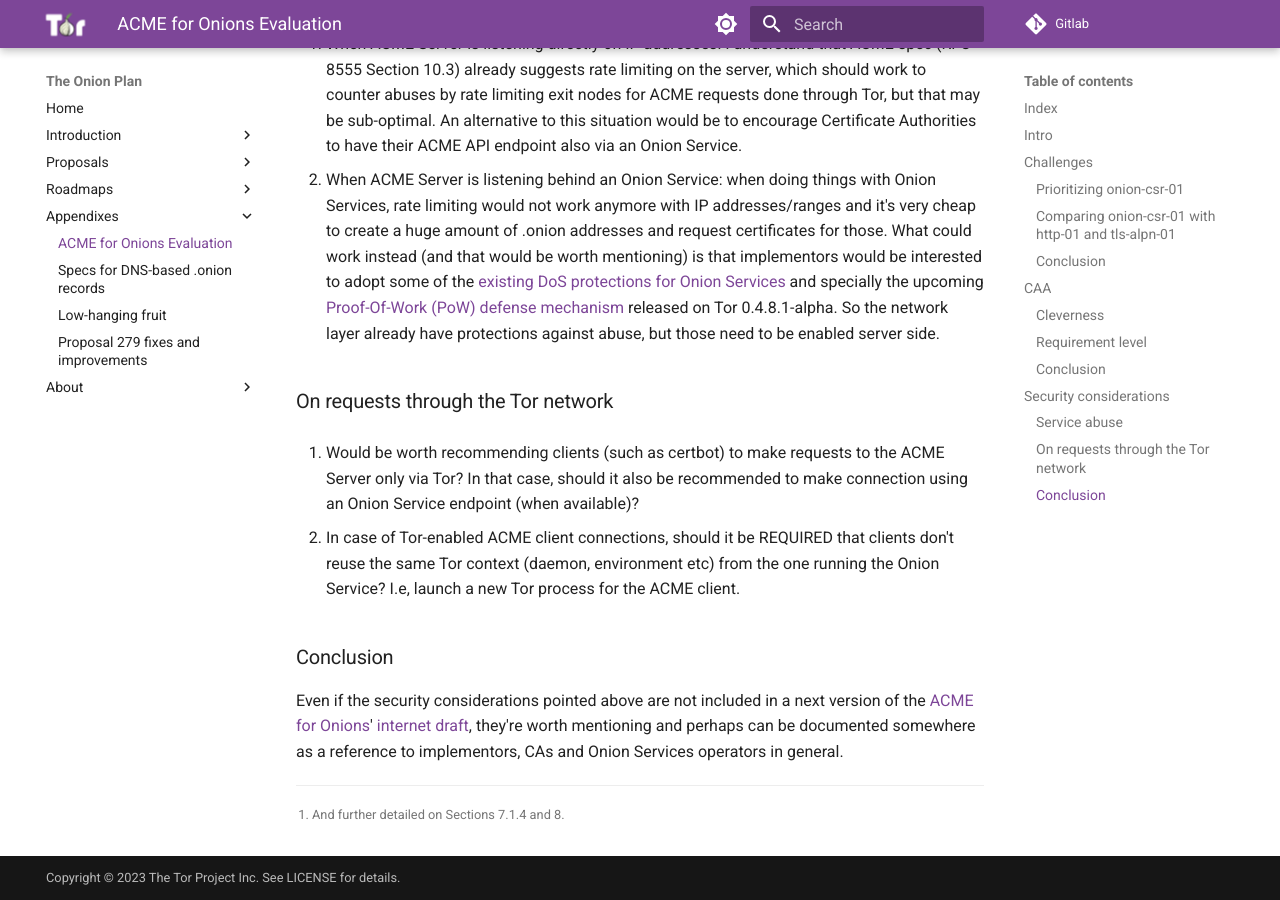
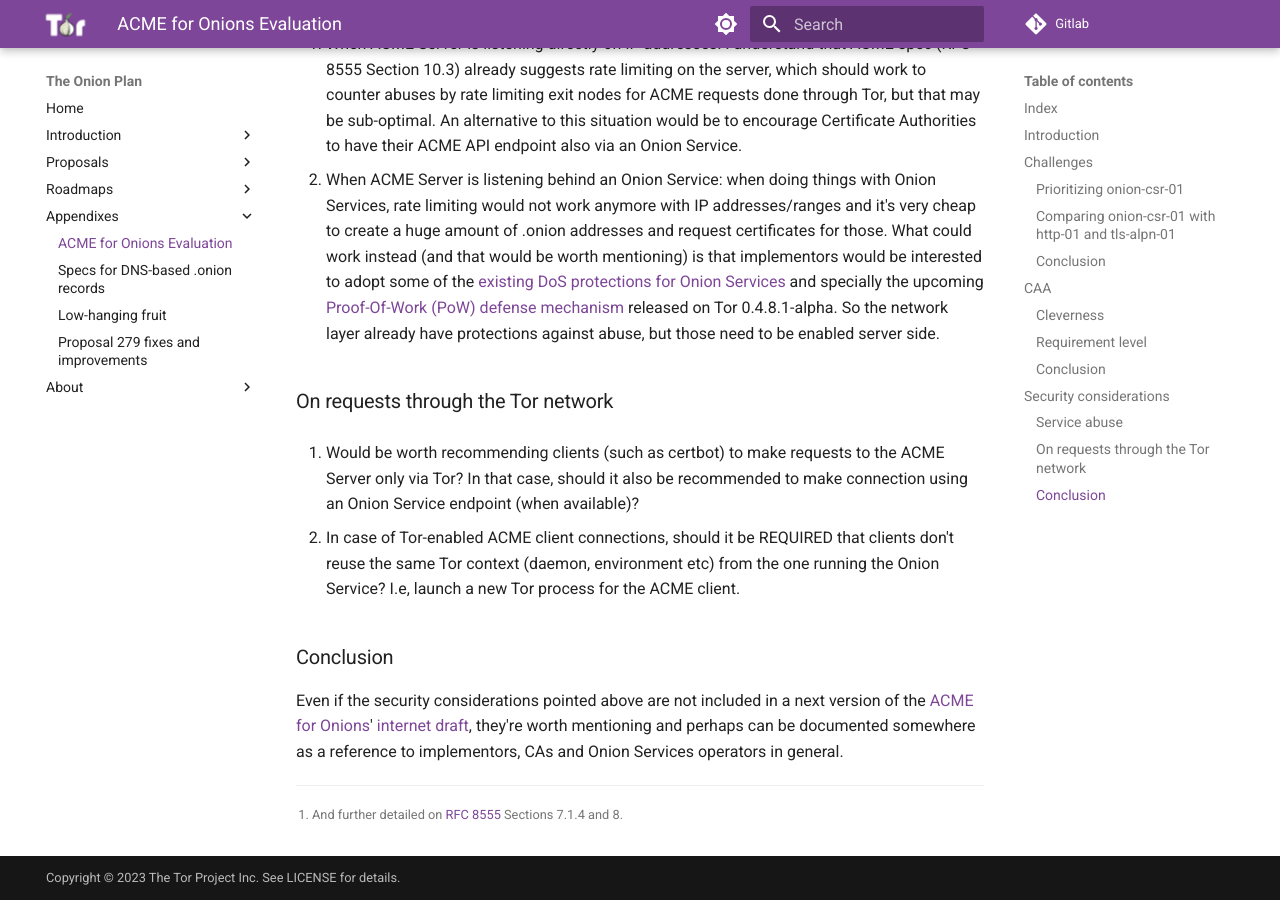
Before and after one commit to offsoc/onionplan, an MkDocs documentation site: the page built from docs/appendixes/acme.md, in a window 1280 px wide and 900 px high, scrolled down 4993 px. Built offline with MkDocs 1.6.1 and Material for MkDocs 9.7.7, drawn with Linux system fonts in a browser that asks for light colours; some of the changed text lies outside the part shown.

Commit message:
Feat: Appendix: ACME for Onions Evaluation (2)

```diff
--- a/docs/appendixes/acme.md
+++ b/docs/appendixes/acme.md
@@ -7,14 +7,15 @@
 
 [TOC]
 
-## Intro
+## Introduction
 
 The [ACME for Onions][] proposal for automating the issuance of X.509
 certificates for .onion addresses is composed of a [internet draft][] and
 reference code.
 
-[ACME for Onions][] is [introduced in the proposals section][] and
-a suggested planning for it's implementation is [done in the certificates rodamap document][].
+[ACME for Onions][] is [introduced in the proposals section][] and a suggested
+planning for it's implementation is [done in the certificates rodamap
+document][].
 
 This document contains an evaluation on the proposal in the point of view
 of an implementation plan, and assumes that the reader knows the content
@@ -110,7 +111,7 @@ According to the [RFC 8555][] (ACME Standard) Section 4[^acme-challenges],
 > client has completed. The server then validates that the client has completed
 > the challenges.
 
-[^acme-challenges]: And further detailed on Sections 7.1.4 and 8.
+[^acme-challenges]: And further detailed on [RFC 8555][] Sections 7.1.4 and 8.
 
 Example: say one controls the following addresses:
 
```
